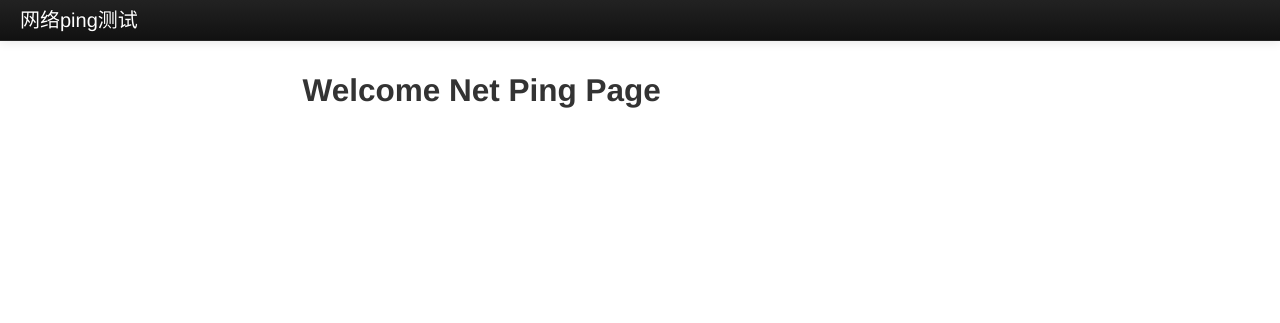
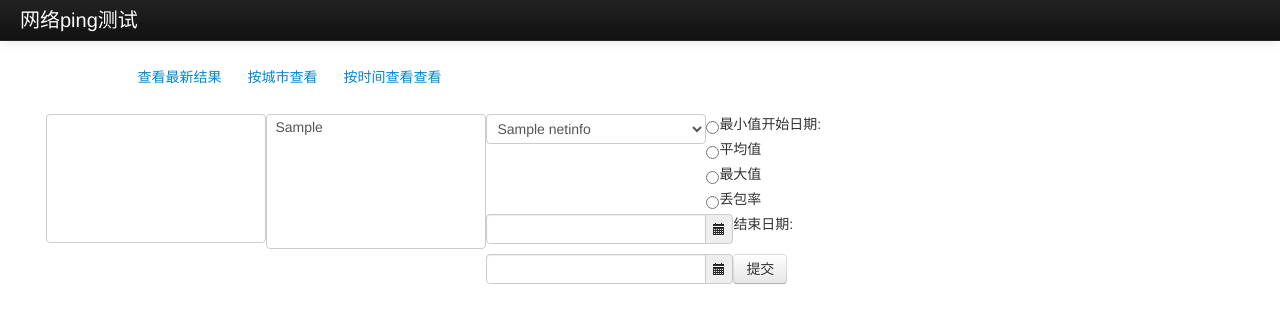
Before and after one commit to wenzizone/netping, a CodeIgniter app: page / in a window 1280 px wide. Shown: the top 323 px of the page. Run offline with CodeIgniter, Linux system fonts and the light colour scheme; tables that the repository leaves empty or names only in its code hold one stand-in row (values such as "Sample post"); lists and menus that the app fills with data are empty.

Commit message:
1，加入netping首页查询 2，加入了查询未结束的loading

```diff
--- a/app/config/routes.php
+++ b/app/config/routes.php
@@ -39,7 +39,7 @@
 */
 
 $route['default_controller'] = "welcome";
-//$route['admin/(:any)'] = "admin/";
+$route['admin'] = "admin/index";
 $route['404_override'] = '';
 
 
--- a/app/controllers/welcome.php
+++ b/app/controllers/welcome.php
@@ -17,9 +17,43 @@ class Welcome extends CI_Controller {
 	 * map to /index.php/welcome/<method_name>
 	 * @see http://codeigniter.com/user_guide/general/urls.html
 	 */
-	public function index()
-	{
-		$layout_data['content_body'] = $this->load->view('index', '', true);
+	public function index() {
+
+		$province = array();
+		$idc = array();
+		$network = array();
+		$options = array(
+			'min_connect' => '最小值',
+			'avg_connect' => '平均值',
+			'max_connect' => '最大值',
+			'lost_packet' => '丢包率'
+		);
+
+		$this->load->model('db_model');
+
+
+		# 获取idc信息
+		$query = $this->db_model->query('SELECT server_ip,idc_name FROM net_test.tb_idcinfo WHERE idc_status="online"');
+		foreach ($query as $row) {
+			$idc[$row->server_ip] = $row->idc_name;
+		}
+
+
+		# 获取省份列表
+		$query = $this->db_model->query('SELECT DISTINCT province FROM tb_nettest where province is not NULL order by province');
+		foreach ($query as $row) {
+			array_push($province, $row->province);
+		}
+
+		#获取网络信息
+		$query = $this->db_model->query('SELECT name,alias FROM tb_netinfo');
+		foreach ($query as $row) {
+			$network[$row->alias] = $row->name;
+		}
+		//var_dump($network);
+		//exit();
+		$data = array('arrayidc' => $idc, 'arrayprovince' => $province, 'arraynetwork' => $network,'options' => $options);
+		$layout_data['content_body'] = $this->load->view('index', $data, true);
 		$this->load->view('layout', $layout_data);
 	}
 }
--- a/app/models/db_model.php
+++ b/app/models/db_model.php
@@ -6,7 +6,11 @@ class Db_model extends CI_Model {
     }
 
     public function insert_entry($data) {
-
     	$this->db->insert('tb_nettest',$data);
     }
+
+    public function query($sql) {
+    	$query = $this->db->query($sql);
+    	return $query->result();
+    }
 }
--- a/app/views/admin/layout.php
+++ b/app/views/admin/layout.php
@@ -33,8 +33,8 @@
 				<div class="well">
 					<ul class="nav nav-list">
 						<li class="nav-header">测试机房管理</li>
-						<li><a href="#">服务器查看</a></li>
-						<li><a href="/index.php/admin/add_servers">服务器添加</a></li>
+						<li><a href="/index.php/admin/idc/list_servers">服务器查看</a></li>
+						<li><a href="/index.php/admin/idc/add_servers">服务器添加</a></li>
 					</ul>
 				</div>
 			</div>
--- a/app/views/index.php
+++ b/app/views/index.php
@@ -1,3 +1,63 @@
 <div>
-    <h2 class="text-center">Welcome Net Ping Page</h2>
+	<form id="frm_timecheck">
+		<div class="left">
+			<select name="idcgroup[]" size="7" multiple="multiple" id="idcgroup[]">
+				<?php foreach ($arrayidc as $k => $v): ?>
+				<option value="<?php echo $k ?>"><?php echo $v ?></option>
+				<?php endforeach; ?>
+			</select>
+		</div>
+	<!-- 省份 -->
+		<div class="left">
+			<select name="prov[]" size="7" multiple="multiple" id="prov[]">
+				<?php foreach($arrayprovince as $v): ?>
+				<option value="<?php echo $v;?>"><?php echo $v;?></option>
+				<?php endforeach ?>
+			</select>
+		</div>
+	<!-- 网络部分 -->
+		<div class="left">
+			<select name="network" id="network">
+				<?php foreach($arraynetwork as $k => $v): ?>
+				<option value="<?php echo $k; ?>"><?php echo $v; ?></option>
+				<?php endforeach ?>
+			</select>
+		</div>
+	<!-- 各种查询 -->
+		<div class="left">
+			<?php foreach ($options as $k=>$v): ?><label>
+			<input type="radio" name="Radio" value="<?php echo $k;?>"
+				id="RadioGroup1_0" /><?php echo $v;?></label>
+			<?php endforeach ?>
+		</div>
+
+		<div class="left">
+			<label for="timestart">开始日期:</label>
+		</div>
+
+		<div id="timestart" class="input-append left">
+			<input data-format="yyyy-MM-dd" type="text" id='stime'></input>
+			<span class="add-on">
+				<i data-time-icon="icon-time" data-date-icon-"icon-calendar"></i>
+			</span>
+		</div>
+
+		<div class="left">
+			<label for="timeend">结束日期:</label>
+		</div>
+
+		<div id="timeend" class="input-append left">
+			<input data-format="yyyy-MM-dd" type="text" id="etime"></input>
+			<span class="add-on">
+				<i data-time-icon="icon-time" data-date-icon-"icon-calendar"></i>
+			</span>
+		</div>
+
+		<div class="left">
+			<button class="btn" type="button" id="btnsubmit">提交</button>
+		</div>
+		<div class="clear" />
+	</form>
 </div>
+<div id="display" style="padding-left:50%">
+</div>
--- a/app/views/layout.php
+++ b/app/views/layout.php
@@ -11,6 +11,7 @@
     <script src="http://code.jquery.com/jquery.js"></script>
     <script src="static/js/bootstrap.min.js"></script>
     <script src="static/js/bootstrap-datetimepicker.min.js"></script>
+    <script src="static/js/main.js"></script>
 </head>
 <body style="padding-top:60px; padding-bottom:40px">
     <div class="navbar navbar-inverse navbar-fixed-top">
@@ -22,6 +23,13 @@
     </div>
     <div class="container-fluid">
         <div class="row-fluid">
+            <div class="span9 offset1">
+                <ul class="nav nav-pills">
+                    <li><a href="/index.php/#">查看最新结果</a></li>
+                    <li><a href="/index.php/#">按城市查看</a></li>
+                    <li><a href="/index.php/#">按时间查看查看</a></li>
+                </ul>
+            </div>
             <div class="span9">
                 <?= $content_body ?>
             </div>
--- /dev/null
+++ b/static/js/main.js
@@ -0,0 +1,27 @@
+// date control
+$(function() {
+	$('#timestart').datetimepicker({
+		pickTime: false
+	});
+});
+
+$(function() {
+	$('#timeend').datetimepicker({
+		pickTime: false
+	});
+});
+
+//form submit
+$(function() {
+	$('#btnsubmit').click(function() {
+		$('#display').append('<div style="text-align:center" class="left"><h3>loading</h3></div><div class="left" style="padding-top:20px"><img src="/static/img/loading.gif" border="0"></div>');
+		$.ajax({
+			url: '/index.php/api/get_detail',
+			type: 'post',
+			data: $('#frm_timecheck').serialize() + "&stime="+$('#stime').val()+"&etime="+$('#etime').val(),
+			success: function (data) {
+				alert('ok');
+			}
+		});
+	});
+});
```
Also changed, not shown: app/controllers/admin.php (deleted, +0 -17 lines), app/controllers/admin/idc.php (added, +13 -0 lines), app/controllers/admin/index.php (added, +14 -0 lines), app/controllers/api.php (added, +11 -0 lines), static/img/loading.gif (added).
